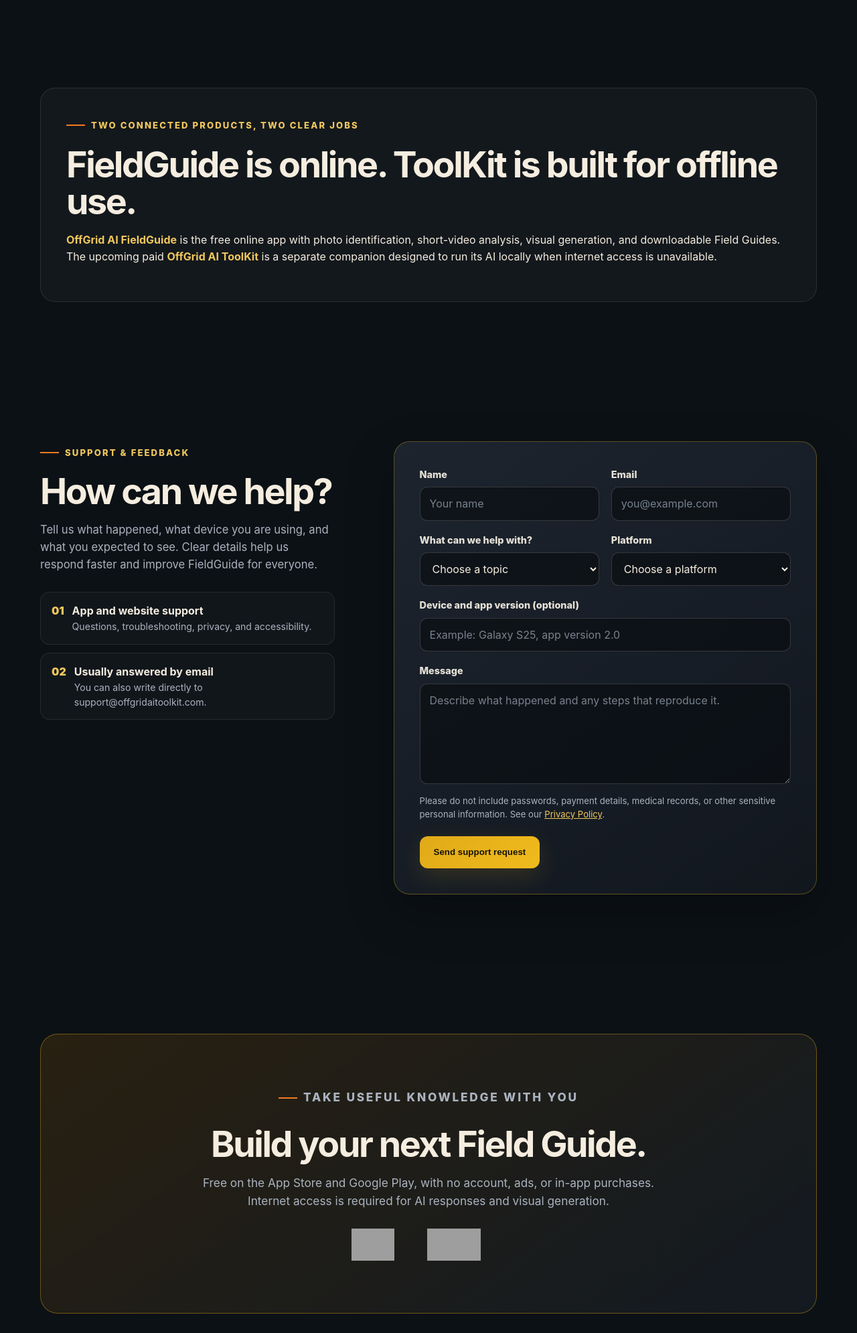
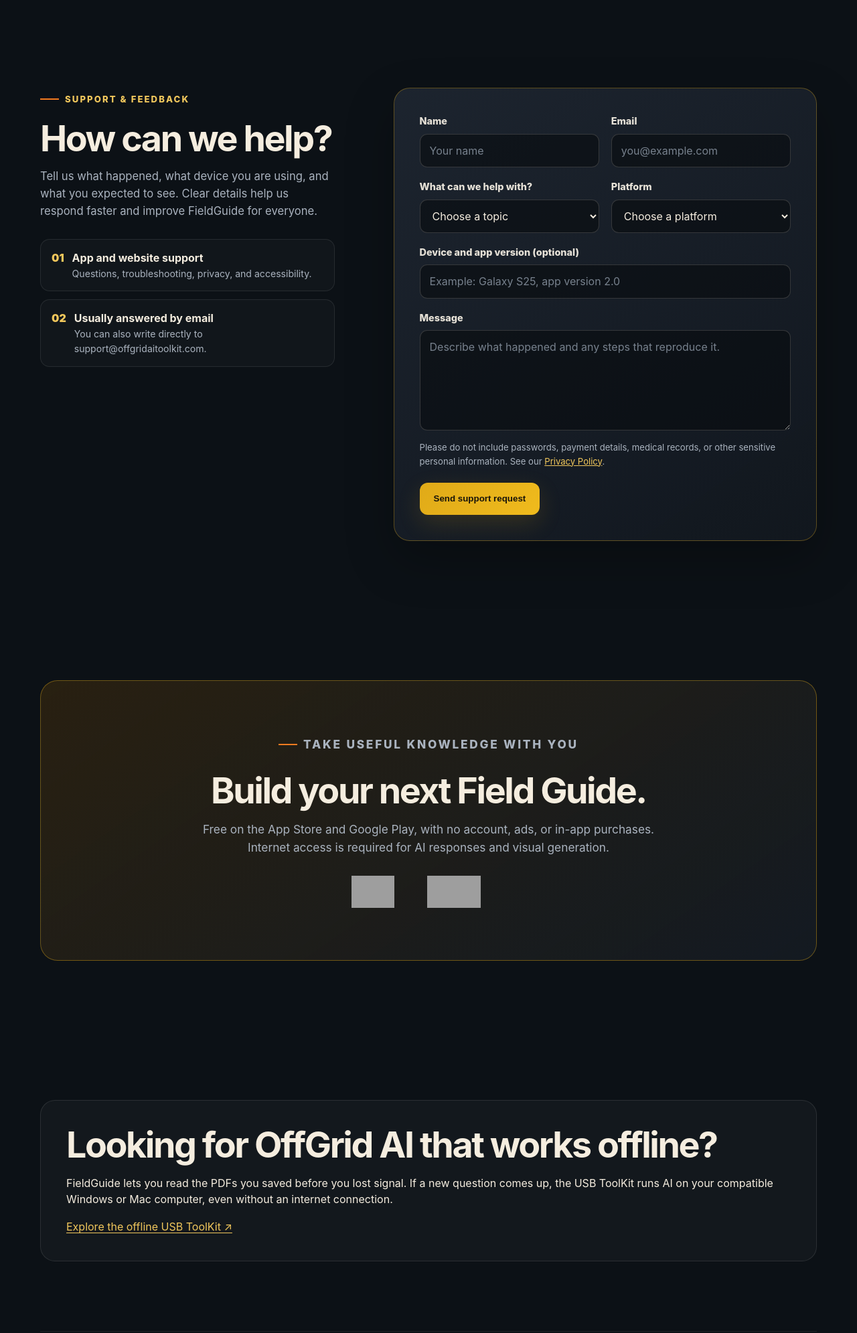
Before and after one commit to OffGridAItoolKit/offgrid-ai-online, a website: page field-guide-landing.html in a window 1280 px wide. Shown: the part 7260-9251 px from the top of the page at 67% size. Drawn offline with Linux system fonts and the light colour scheme; grey boxes are pictures that could not be loaded.

Commit message:
Introduce the offline USB ToolKit after FieldGuide app downloads

```diff
--- a/field-guide-landing.html
+++ b/field-guide-landing.html
@@ -429,7 +429,7 @@
     }
 
     .sister-note { padding: 38px; border: 1px solid rgba(255,255,255,0.1); border-radius: 22px; background: rgba(255,255,255,0.03); }
-    .sister-note strong { color: var(--gold-light); }
+    .sister-note a { color: var(--gold-light); text-decoration: underline; text-underline-offset: 3px; }
 
     .contact-layout {
       display: grid;
@@ -892,14 +892,6 @@
       </div>
     </section>
 
-    <section class="section">
-      <div class="sister-note">
-        <p class="eyebrow">Two connected products, two clear jobs</p>
-        <h2>FieldGuide is online. ToolKit is built for offline use.</h2>
-        <p><strong>OffGrid AI FieldGuide</strong> is the free online app with photo identification, short-video analysis, visual generation, and downloadable Field Guides. The upcoming paid <strong>OffGrid AI ToolKit</strong> is a separate companion designed to run its AI locally when internet access is unavailable.</p>
-      </div>
-    </section>
-
     <section class="section contact-layout" id="contact" aria-labelledby="contact-title">
       <div class="contact-copy">
         <p class="eyebrow">Support &amp; feedback</p>
@@ -980,6 +972,13 @@
             <img src="https://play.google.com/intl/en_us/badges/static/images/badges/en_badge_web_generic.png" width="155" height="60" loading="lazy" alt="Get it on Google Play">
           </a>
         </div>
+      </div>
+    </section>
+    <section class="section" id="offline-toolkit" aria-labelledby="offline-toolkit-title">
+      <div class="sister-note">
+        <h2 id="offline-toolkit-title">Looking for OffGrid AI that works offline?</h2>
+        <p>FieldGuide lets you read the PDFs you saved before you lost signal. If a new question comes up, the USB ToolKit runs AI on your compatible Windows or Mac computer, even without an internet connection.</p>
+        <a href="https://offgridaitoolkit.com/">Explore the offline USB ToolKit &#8599;</a>
       </div>
     </section>
   </main>
--- a/scripts/check-field-guide-landing.js
+++ b/scripts/check-field-guide-landing.js
@@ -36,7 +36,7 @@
     ['official store badges', html.includes('download-on-the-app-store/black/en-us') && html.includes('en_badge_web_generic.png')],
     ['mobile swipe gallery', html.includes('scroll-snap-type: x mandatory') && html.includes('Swipe through the examples')],
     ['small-phone feature fallback', html.includes('@media (max-width: 370px)')],
-    ['online/offline product distinction', html.includes('FieldGuide is online. ToolKit is built for offline use.')],
+    ['online/offline product distinction', html.includes('read the PDFs you saved') && html.includes('the USB ToolKit runs AI') && html.includes('href="https://offgridaitoolkit.com/"')],
     ['dedicated Formspree support endpoint', html.includes('action="https://formspree.io/f/xqpkevea"') && !html.includes('/f/xzebpnoz')],
     ['accessible support form status', html.includes('id="support-form"') && html.includes('aria-live="polite"') && html.includes('role="status"')],
     ['support contact and privacy guidance', html.includes('support@offgridaitoolkit.com') && html.includes('Please do not include passwords')],
```
